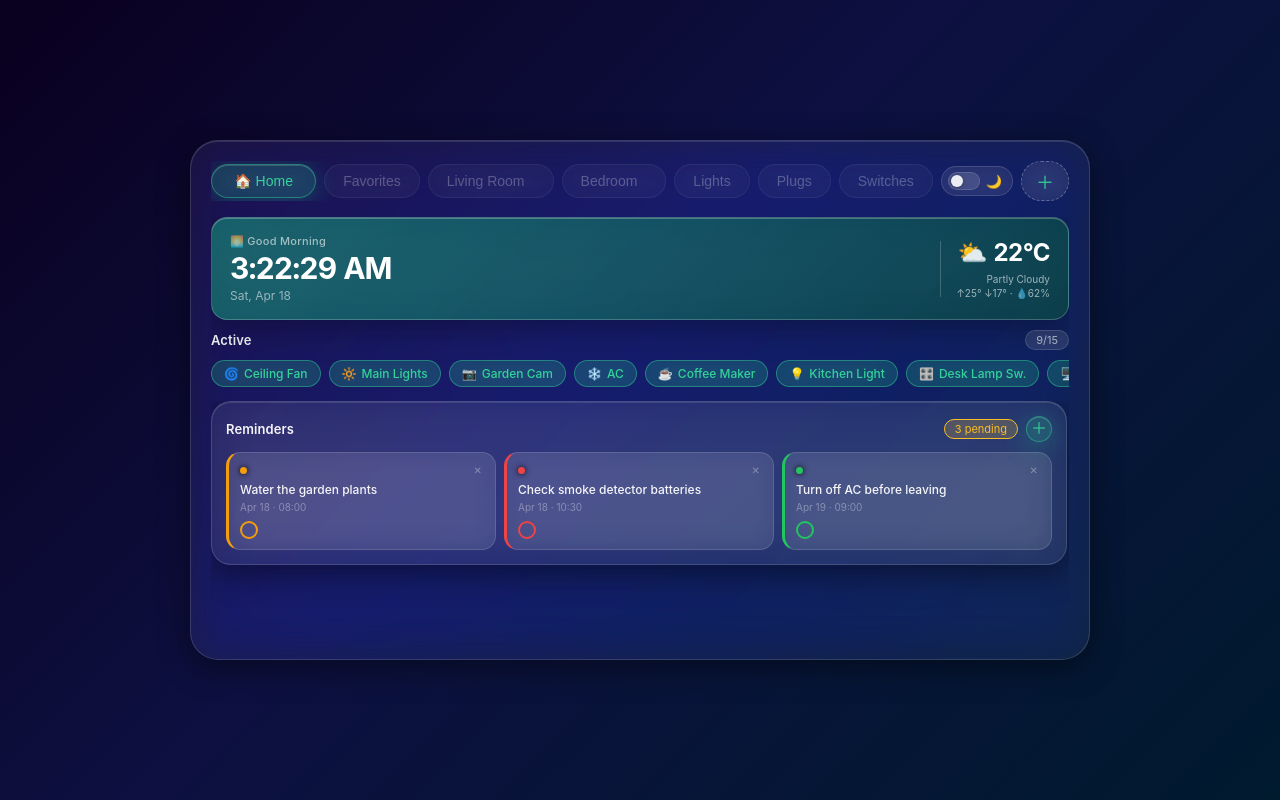
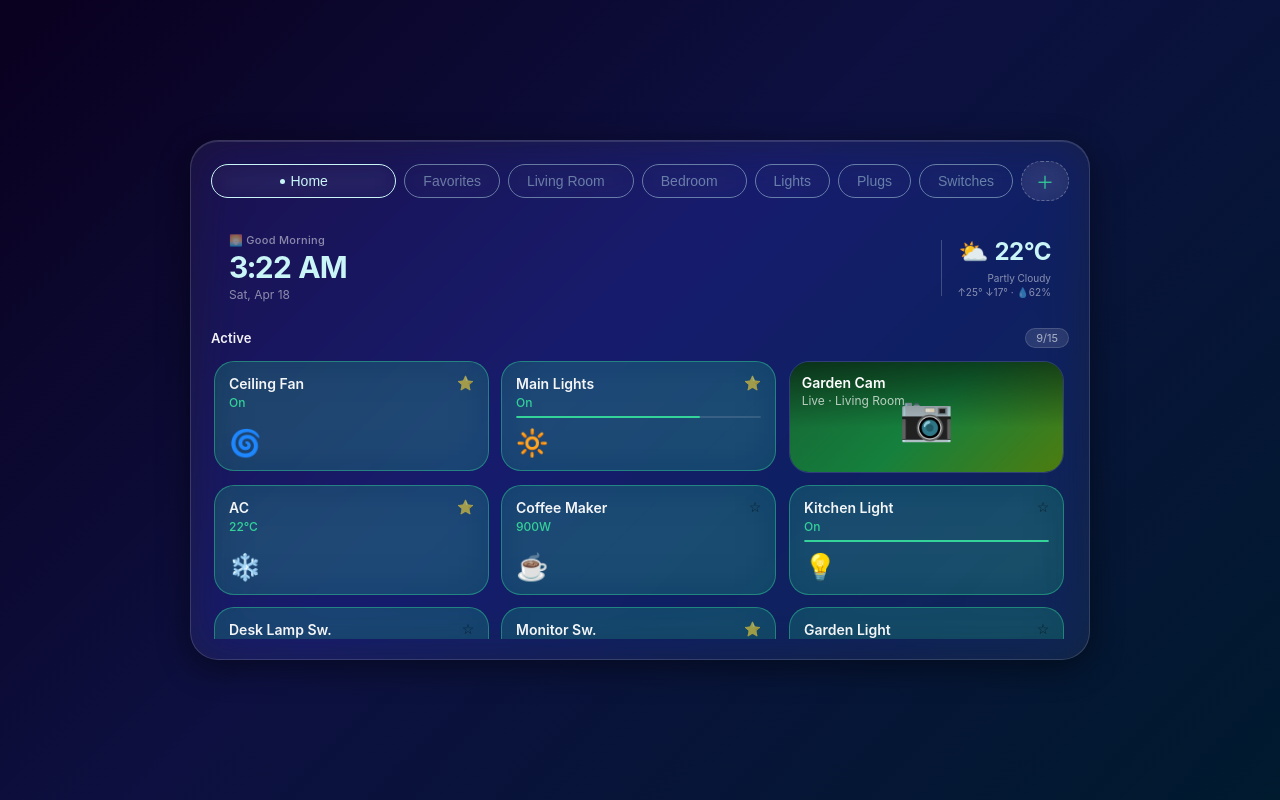
Before and after one commit to kab1012/smart-home-hub, a React (Vite) app: page / in a window 1280 px wide. Built offline with nearby package versions, Linux system fonts and the light colour scheme.

Commit message:
UI changes 2

```diff
--- a/src/App.css
+++ b/src/App.css
@@ -66,6 +66,29 @@ button, [role="button"] { cursor: pointer; }
   --input-bg:        rgba(255,255,255,0.55);
   --input-border:    rgba(10,10,30,0.15);
   --scrollbar:       rgba(10,10,30,0.15);
+  --tab-color:       #0891b2;
+}
+
+/* Light mode hero text overrides */
+.dashboard.light .hero-time { color: #0e7490; }
+.dashboard.light .weather-temp { color: #0e7490; }
+.dashboard.light .hero-date { color: rgba(10,10,30,0.5); }
+.dashboard.light .hero-greeting { color: rgba(10,10,30,0.5); }
+.dashboard.light .weather-sub { color: rgba(10,10,30,0.45); }
+
+/* Light mode tab overrides */
+.dashboard.light .nav-tab.home-tab-active,
+.dashboard.light .nav-tab.tab-active {
+  border-color: #0891b2 !important;
+  color: #0891b2 !important;
+}
+.dashboard.light .nav-tab.home-tab-active::before,
+.dashboard.light .nav-tab.tab-active::before {
+  background: #0891b2;
+}
+.dashboard.light .nav-tab.tab-inactive {
+  border-color: #0891b2;
+  color: #0891b2;
 }
 
 /* ── Shared glass panel ──────────────────────────────────────────────────── */
@@ -117,29 +140,47 @@ button, [role="button"] { cursor: pointer; }
   transition: opacity 0.2s ease, background 0.2s ease, color 0.2s ease;
 }
 .nav-tab.home-tab-active {
-  background: var(--active-glass) !important;
-  border-color: var(--active-border) !important;
-  color: var(--accent) !important;
-  box-shadow: var(--active-glow) !important;
+  background: transparent !important;
+  border-color: #caf5f7 !important;
+  color: #caf5f7 !important;
+  /* add/remove glow from here */ box-shadow: none !important;
+  opacity: 1 !important;
 }
 .nav-tab.tab-active {
-  background: var(--active-glass);
-  border-color: var(--active-border);
-  color: var(--accent);
-  box-shadow: var(--active-glow);
-  opacity: 1;
+  background: transparent !important;
+  border-color: #caf5f7 !important;
+  color: #caf5f7 !important;
+  /* add/remove glow from here */ box-shadow: none !important;
+  opacity: 1 !important;
+}
+.nav-tab.home-tab-active,
+.nav-tab.tab-active {
+  display: flex !important;
+  flex-direction: row !important;
+  align-items: center !important;
+  justify-content: center !important;
+  gap: 6px !important;
+}
+.nav-tab.home-tab-active::before,
+.nav-tab.tab-active::before {
+  content: '';
+  width: 5px; height: 5px;
+  border-radius: 50%;
+  background: #caf5f7;
+  flex-shrink: 0;
+  align-self: center;
 }
 .nav-tab.tab-inactive {
-  background: var(--glass-bg);
-  border-color: var(--glass-border);
-  color: var(--text-2);
+  background: transparent;
+  border-color: #caf5f7;
+  color: #caf5f7;
   opacity: 0.45;
-  transition: opacity 0.2s ease, background 0.2s ease, color 0.2s ease;
+  transition: opacity 0.2s ease, color 0.2s ease, border-color 0.2s ease;
 }
 .nav-tab.tab-inactive:hover {
-  background: var(--glass-bg-mid);
-  border-color: var(--glass-border-hi);
-  color: var(--text-4);
+  background: transparent;
+  border-color: #caf5f7;
+  color: #caf5f7;
   opacity: 0.75;
 }
 .nav-tab.add-tab {
@@ -216,7 +257,9 @@ button, [role="button"] { cursor: pointer; }
 
 /* ── Tab body ────────────────────────────────────────────────────────────── */
 .tab-body { flex: 1; min-height: 0; display: flex; flex-direction: column; overflow: hidden; }
-.tab-content { display: flex; flex-direction: column; gap: 14px; flex: 1; min-height: 0; overflow-y: auto; scrollbar-width: thin; scrollbar-color: var(--scrollbar) transparent; }
+.tab-content { display: flex; flex-direction: column; gap: 14px; flex: 0 0 auto; max-height: 100%; overflow-y: auto; scrollbar-width: thin; scrollbar-color: var(--scrollbar) transparent; }
+.tab-content::-webkit-scrollbar { width: 4px; }
+.tab-content::-webkit-scrollbar-thumb { background: var(--scrollbar); border-radius: 2px; }
 .tab-content::-webkit-scrollbar { width: 4px; }
 .tab-content::-webkit-scrollbar-thumb { background: var(--scrollbar); border-radius: 2px; }
 .tab-subtitle { font-size: 11px; color: var(--text-3); letter-spacing: 0.8px; text-transform: uppercase; font-weight: 600; }
@@ -250,26 +293,26 @@ button, [role="button"] { cursor: pointer; }
 .room-btn:hover { background: var(--glass-bg-mid); border-color: var(--glass-border-hi); }
 
 /* ── Device grid ─────────────────────────────────────────────────────────── */
-.device-grid { display: grid; grid-template-columns: repeat(3, 1fr); gap: 12px; }
+.device-grid { display: grid; grid-template-columns: repeat(3, 1fr); gap: 12px; padding: 3px; }
 
 /* ── Device card ─────────────────────────────────────────────────────────── */
 .device-card {
   border-radius: 20px;
   padding: 14px;
   display: flex; flex-direction: column; gap: 6px;
-  min-height: 110px; cursor: pointer;
+  height: 110px; cursor: pointer; overflow: hidden;
   transition: transform 0.18s ease, box-shadow 0.18s ease;
   position: relative;
   will-change: transform;
   backdrop-filter: var(--glass-blur);
   -webkit-backdrop-filter: var(--glass-blur);
 }
-.device-card:hover { transform: translateY(-2px) scale(1.02); }
+.device-card:hover { transform: translateY(-2px); }
 
 .device-card.card-active {
   background: var(--active-glass);
   border: 1px solid var(--active-border);
-  box-shadow: var(--active-glow);
+  /* add/remove glow from here */ box-shadow: none;
 }
 .device-card.card-inactive {
   background: var(--glass-bg);
@@ -336,10 +379,10 @@ button, [role="button"] { cursor: pointer; }
 }
 
 .modal {
-  background: var(--glass-bg-mid);
-  backdrop-filter: var(--glass-blur);
-  -webkit-backdrop-filter: var(--glass-blur);
-  border: 1px solid var(--glass-border-hi);
+  background: rgba(255,255,255,0.06);
+  backdrop-filter: blur(32px) saturate(180%);
+  -webkit-backdrop-filter: blur(32px) saturate(180%);
+  border: 1px solid rgba(255,255,255,0.12);
   box-shadow: 0 24px 64px rgba(0,0,0,0.5), inset 0 1px 0 rgba(255,255,255,0.2);
   border-radius: 24px; width: 100%; max-width: 520px;
   padding: 20px; animation: modalUp 0.25s ease;
@@ -363,7 +406,7 @@ button, [role="button"] { cursor: pointer; }
   transition: all 0.15s; text-align: left;
   backdrop-filter: blur(12px); -webkit-backdrop-filter: blur(12px);
 }
-.add-option:hover { background: var(--active-glass); border-color: var(--active-border); transform: scale(1.02); box-shadow: var(--active-glow); }
+.add-option:hover { background: var(--active-glass); border-color: var(--active-border); transform: scale(1.02); /* add/remove glow from here */ box-shadow: none; }
 .add-opt-icon { font-size: 22px; }
 .add-opt-label { font-size: 14px; font-weight: 600; color: var(--text-1); }
 .add-opt-desc { font-size: 11px; color: var(--text-3); line-height: 1.3; }
@@ -386,7 +429,9 @@ button, [role="button"] { cursor: pointer; }
 @keyframes slideUp     { from { transform: translateY(16px) translateX(-50%); opacity: 0; } to { transform: translateY(0) translateX(-50%); opacity: 1; } }
 @keyframes modalUp     { from { transform: translateY(24px); opacity: 0; } to { transform: translateY(0); opacity: 1; } }
 
-.fan-spin { animation: spin 1.2s linear infinite; display: inline-block; }
+/* Fan spin animation — commented out, icon is now static
+   Re-enable by restoring className="fan-spin" on the fan icon in DeviceCard.tsx
+.fan-spin { animation: spin 1.2s linear infinite; display: inline-block; } */
 
 /* ── Responsive ──────────────────────────────────────────────────────────── */
 @media (max-width: 700px) { .device-grid { grid-template-columns: repeat(2, 1fr); } }
@@ -408,35 +453,41 @@ button, [role="button"] { cursor: pointer; }
 /* ── Home tab ────────────────────────────────────────────────────────────── */
 .home-tab { display: flex; flex-direction: column; gap: 10px; flex: 1; min-height: 0; }
 .hero-frozen { flex-shrink: 0; }
-.home-scroll { flex: 1; min-height: 0; overflow-y: auto; scrollbar-width: thin; scrollbar-color: var(--scrollbar) transparent; padding-right: 2px; }
+.home-devices-scroll { flex: 1; min-height: 0; overflow-y: auto; scrollbar-width: thin; scrollbar-color: var(--scrollbar) transparent; padding-right: 2px; }
+.home-devices-scroll::-webkit-scrollbar { width: 4px; }
+.home-devices-scroll::-webkit-scrollbar-thumb { background: var(--scrollbar); border-radius: 2px; }
+
+/* Reminders scroll container — uncomment when reminders section is re-enabled
+.home-scroll { flex: 1; min-height: 0; display: flex; flex-direction: column; overflow-y: auto; scrollbar-width: thin; scrollbar-color: var(--scrollbar) transparent; padding-right: 2px; }
 .home-scroll::-webkit-scrollbar { width: 4px; }
 .home-scroll::-webkit-scrollbar-thumb { background: var(--scrollbar); border-radius: 2px; }
+*/
 
 /* Hero bar */
 .hero-bar {
   display: flex; align-items: center;
-  background: var(--hero-grad);
-  backdrop-filter: var(--glass-blur);
-  -webkit-backdrop-filter: var(--glass-blur);
-  border: 1px solid rgba(255,255,255,0.2);
-  box-shadow: 0 8px 32px rgba(0,0,0,0.3), inset 0 1px 0 rgba(255,255,255,0.25);
+  background: transparent;
+  backdrop-filter: none;
+  -webkit-backdrop-filter: none;
+  border: none;
+  box-shadow: none;
   border-radius: 16px; padding: 16px 18px;
   flex-shrink: 0;
 }
 .hero-left { flex: 1; min-width: 0; display: flex; flex-direction: column; align-items: flex-start; gap: 2px; }
 .hero-right { flex: 0 0 auto; display: flex; flex-direction: column; align-items: flex-end; gap: 6px; }
 .hero-divider { width: 1px; height: 56px; background: rgba(255,255,255,0.2); margin: 0 16px; flex-shrink: 0; }
-.hero-greeting { font-size: 11px; color: rgba(255,255,255,0.6); font-weight: 500; letter-spacing: 0.3px; margin-bottom: 2px; }
-.hero-time { font-size: 30px; font-weight: 700; color: #fff; font-variant-numeric: tabular-nums; line-height: 1.1; letter-spacing: -1px; }
-.hero-date { font-size: 12px; color: rgba(255,255,255,0.55); margin-top: 1px; }
+.hero-greeting { font-size: 11px; color: rgba(255,255,255,0.5); font-weight: 500; letter-spacing: 0.3px; margin-bottom: 2px; }
+.hero-time { font-size: 30px; font-weight: 700; color: #caf5f7; font-variant-numeric: tabular-nums; line-height: 1.1; letter-spacing: -1px; }
+.hero-date { font-size: 12px; color: rgba(255,255,255,0.5); margin-top: 1px; }
 .weather-main { display: flex; align-items: center; gap: 6px; }
 .weather-icon { font-size: 24px; line-height: 1; }
-.weather-temp { font-size: 24px; font-weight: 700; color: #fff; letter-spacing: -0.5px; }
+.weather-temp { font-size: 24px; font-weight: 700; color: #caf5f7; letter-spacing: -0.5px; }
 .weather-detail { display: flex; flex-direction: column; align-items: flex-end; gap: 2px; }
-.weather-sub { font-size: 10px; color: rgba(255,255,255,0.6); white-space: nowrap; }
+.weather-sub { font-size: 10px; color: rgba(255,255,255,0.5); white-space: nowrap; }
 
 /* Section headers */
-.home-section-row { display: flex; align-items: center; justify-content: space-between; }
+.home-section-row { display: flex; align-items: center; justify-content: space-between; flex-shrink: 0; }
 .home-section-label { font-size: 13px; font-weight: 600; color: var(--text-1); letter-spacing: 0.1px; }
 .home-section-badge {
   font-size: 11px;
@@ -448,20 +499,21 @@ button, [role="button"] { cursor: pointer; }
 .badge-warn { background: var(--badge-warn-bg); color: var(--badge-warn-text); border-color: var(--badge-warn-text); }
 
 /* Active chips */
-.active-scroll { display: flex; gap: 8px; overflow-x: auto; padding-bottom: 4px; scrollbar-width: none; }
+.active-scroll { display: flex; flex-wrap: wrap; gap: 6px 8px; align-content: flex-start; flex: 1; min-height: 0; }
 .active-scroll::-webkit-scrollbar { display: none; }
 .active-chip {
   background: var(--active-glass);
   border: 1px solid var(--active-border);
   backdrop-filter: blur(12px); -webkit-backdrop-filter: blur(12px);
-  border-radius: 20px; padding: 5px 12px; font-size: 12px;
-  color: var(--accent); display: flex; align-items: center; gap: 5px;
+  border-radius: 20px; padding: 6px 14px; font-size: 13px;
+  color: var(--accent); display: flex; align-items: center; gap: 6px;
   white-space: nowrap; flex-shrink: 0; font-weight: 500;
 }
 .no-active { font-size: 12px; color: var(--text-3); padding: 5px 0; }
 
 /* Reminders card */
 .reminders-card {
+  flex: 1; min-height: 0;
   background: var(--glass-bg);
   backdrop-filter: var(--glass-blur); -webkit-backdrop-filter: var(--glass-blur);
   border: 1px solid var(--glass-border);
@@ -479,7 +531,7 @@ button, [role="button"] { cursor: pointer; }
   color: var(--accent); font-size: 16px; cursor: pointer;
   display: flex; align-items: center; justify-content: center;
   transition: all 0.2s; line-height: 1;
-  box-shadow: var(--active-glow);
+  /* add/remove glow from here */ box-shadow: none;
 }
 .reminder-add-toggle:hover { background: var(--active-glass); transform: scale(1.1); }
 .reminder-add-toggle-open { background: var(--glass-bg-mid); border-color: var(--glass-border-hi); color: var(--text-2); box-shadow: none; transform: rotate(45deg); }
@@ -532,8 +584,11 @@ button, [role="button"] { cursor: pointer; }
 
 /* Reminder grid */
 .reminder-grid {
+  flex: 1; min-height: 0;
   display: grid;
   grid-template-columns: repeat(3, 1fr);
+  grid-auto-rows: min-content;
+  align-content: start;
   gap: 8px;
   overflow-y: auto;
   scrollbar-width: thin;
--- a/src/App.tsx
+++ b/src/App.tsx
@@ -1,10 +1,13 @@
-import { useState, useEffect } from 'react'
+import { useState } from 'react'
+// ── re-enable useEffect when restoring theme toggle ──────────────────────────
+// import { useState, useEffect } from 'react'
 import './App.css'
 import type { Device, Reminder, AddOption } from './types'
 import { seedDevices } from './data/devices'
 import { seedReminders } from './data/reminders'
 import { ADD_OPTIONS } from './data/addOptions'
-import { isDayTime } from './utils/time'
+// ── Theme toggle imports — re-enable when adding light/dark toggle ──────────
+// import { isDayTime } from './utils/time'
 import { VIEW_CONFIG, type View } from './data/views'
 import AddModal from './components/AddModal'
 
@@ -14,13 +17,15 @@ export default function App() {
   const [reminders, setReminders] = useState<Reminder[]>(seedReminders)
   const [showAdd, setShowAdd]     = useState(false)
   const [toast, setToast]         = useState<string | null>(null)
-  const [light, setLight]         = useState(isDayTime)
-
-  useEffect(() => { document.body.classList.toggle('light', light) }, [light])
-  useEffect(() => {
-    const tick = setInterval(() => setLight(isDayTime()), 60_000)
-    return () => clearInterval(tick)
-  }, [])
+  // ── Theme state — re-enable block below when adding light/dark toggle ──────
+  // const [light, setLight] = useState(() => {
+  //   const saved = localStorage.getItem('theme')
+  //   return saved !== null ? saved === 'light' : isDayTime()
+  // })
+  // useEffect(() => {
+  //   document.body.classList.toggle('light', light)
+  //   localStorage.setItem('theme', light ? 'light' : 'dark')
+  // }, [light])
 
   const toggle    = (id: string) => setDevices(prev => prev.map(d => d.id === id ? { ...d, active: !d.active } : d))
   const toggleFav = (id: string) => setDevices(prev => prev.map(d => d.id === id ? { ...d, favorite: !d.favorite } : d))
@@ -62,7 +67,7 @@ export default function App() {
   }
 
   return (
-    <div className={`dashboard ${light ? 'light' : ''}`}>
+    <div className="dashboard"> {/* ── swap with: className={`dashboard ${light ? 'light' : ''}`} when re-enabling theme toggle */}
       <nav className="top-nav">
         {visibleConfig.map(({ id, label, homeStyle, removable }) => (
           removable ? (
@@ -85,12 +90,14 @@ export default function App() {
             </button>
           )
         ))}
+        {/* ── Theme toggle — re-enable when restoring light/dark mode ────────
         <button className="theme-toggle" onClick={() => setLight(v => !v)} aria-label="Toggle theme">
           <div className={`toggle-track ${light ? 'on' : ''}`}>
             <div className="toggle-thumb" />
           </div>
           <span className="toggle-icon">{light ? '☀️' : '🌙'}</span>
         </button>
+        ── */}
         <button
           className="nav-tab add-tab"
           onClick={() => setShowAdd(true)}
--- a/src/components/DeviceCard.tsx
+++ b/src/components/DeviceCard.tsx
@@ -24,7 +24,8 @@ export default function DeviceCard({ d, onToggle, onFav }: Props) {
         <div className="mini-bar-wrap"><div className="mini-bar" style={{ width: `${d.brightness}%` }} /></div>
       )}
       <div className="card-icon">
-        {d.category === 'fan' && d.active ? <span className="fan-spin">{d.icon}</span> : d.icon}
+        {/* Fan icon — static, animation removed. Re-enable by wrapping in <span className="fan-spin"> when active */}
+        {d.icon}
       </div>
       {d.category === 'lock' && <div className="lock-badge">{d.active ? 'Unlocked' : 'Locked'}</div>}
     </div>
--- a/src/components/tabs/HomeTab.tsx
+++ b/src/components/tabs/HomeTab.tsx
@@ -3,16 +3,20 @@ import type { Device, Reminder, Priority } from '../../types'
 import { PRIORITY_COLORS, WEATHER } from '../../data/constants'
 import { fmt, greeting, greetIcon } from '../../utils/time'
 import ReminderRow from '../ReminderRow'
+import DeviceCard from '../DeviceCard'
+import CameraCard from '../CameraCard'
 
 interface Props {
   devices: Device[]
   reminders: Reminder[]
+  onToggle: (id: string) => void
+  onFav: (id: string) => void
   onToggleReminder: (id: string) => void
   onDeleteReminder: (id: string) => void
   onAddReminder: (r: Omit<Reminder, 'id' | 'done'>) => void
 }
 
-export default function HomeTab({ devices, reminders, onToggleReminder, onDeleteReminder, onAddReminder }: Props) {
+export default function HomeTab({ devices, reminders, onToggle, onFav, onToggleReminder, onDeleteReminder, onAddReminder }: Props) {
   const [now, setNow]           = useState(new Date())
   const [addOpen, setAddOpen]   = useState(false)
   const [text, setText]         = useState('')
@@ -21,14 +25,13 @@ export default function HomeTab({ devices, reminders, onToggleReminder, onDelete
   const [priority, setPriority] = useState<Priority>('medium')
 
   useEffect(() => {
-    const t = setInterval(() => setNow(new Date()), 1000)
+    const t = setInterval(() => setNow(new Date()), 60_000)
     return () => clearInterval(t)
   }, [])
 
   const h       = now.getHours()
   const mins    = now.getMinutes().toString().padStart(2, '0')
-  const secs    = now.getSeconds().toString().padStart(2, '0')
-  const timeStr = `${h % 12 || 12}:${mins}:${secs} ${h < 12 ? 'AM' : 'PM'}`
+  const timeStr = `${h % 12 || 12}:${mins} ${h < 12 ? 'AM' : 'PM'}`
   const dateStr = now.toLocaleDateString('en-US', { weekday: 'short', month: 'short', day: 'numeric' })
 
   const active       = devices.filter(d => d.active)
@@ -70,19 +73,21 @@ export default function HomeTab({ devices, reminders, onToggleReminder, onDelete
         <span className="home-section-label">Active</span>
         <span className="home-section-badge">{active.length}/{devices.length}</span>
       </div>
-      <div className="active-scroll">
+      <div className="home-devices-scroll">
+        <div className="device-grid">
           {active.length === 0
             ? <span className="no-active">All devices off</span>
-          : active.map(d => (
-            <div key={d.id} className="active-chip">
-              <span>{d.category === 'fan' ? '🌀' : d.icon}</span>
-              <span>{d.name}</span>
-            </div>
-          ))
+            : active.map(d => d.category === 'camera'
+                ? <CameraCard key={d.id} d={d} />
+                : <DeviceCard key={d.id} d={d} onToggle={onToggle} onFav={onFav} />
+            )
           }
         </div>
+      </div>
 
-      <div className="home-scroll">
+      {/* ── Reminders section (commented out) — re-enable home-scroll CSS too ── */}
+      {false && <div className="home-scroll">
+      {false && (
         <div className="reminders-card">
           <div className="reminders-card-header">
             <span className="home-section-label">Reminders</span>
@@ -96,7 +101,6 @@ export default function HomeTab({ devices, reminders, onToggleReminder, onDelete
               </button>
             </div>
           </div>
-
           {addOpen && (
             <div className="inline-form">
               <input
@@ -130,7 +134,6 @@ export default function HomeTab({ devices, reminders, onToggleReminder, onDelete
               </div>
             </div>
           )}
-
           <div className="reminder-grid">
             {reminders.length === 0 && !addOpen && (
               <div className="reminder-empty">🔔 No reminders — tap ＋ to add one</div>
@@ -143,8 +146,8 @@ export default function HomeTab({ devices, reminders, onToggleReminder, onDelete
             ))}
           </div>
         </div>
-
-      </div>
+      )}
+      </div>}
     </div>
   )
 }
--- a/src/data/views.tsx
+++ b/src/data/views.tsx
@@ -31,11 +31,11 @@ export interface ViewConfig {
 export const VIEW_CONFIG: ViewConfig[] = [
   {
     id: 'home',
-    label: '🏠 Home',
+    label: 'Home',
     homeStyle: true,
     showAdd: true,
-    render: ({ devices, reminders, onToggleReminder, onDeleteReminder, onAddReminder }) =>
-      <HomeTab devices={devices} reminders={reminders} onToggleReminder={onToggleReminder} onDeleteReminder={onDeleteReminder} onAddReminder={onAddReminder} />,
+    render: ({ devices, reminders, onToggle, onFav, onToggleReminder, onDeleteReminder, onAddReminder }) =>
+      <HomeTab devices={devices} reminders={reminders} onToggle={onToggle} onFav={onFav} onToggleReminder={onToggleReminder} onDeleteReminder={onDeleteReminder} onAddReminder={onAddReminder} />,
   },
   {
     id: 'Favorites',
```
Also changed, not shown: 1 other file (tests, documents, lock files or other folders). Lines whose indentation alone changed are shown as unchanged.
